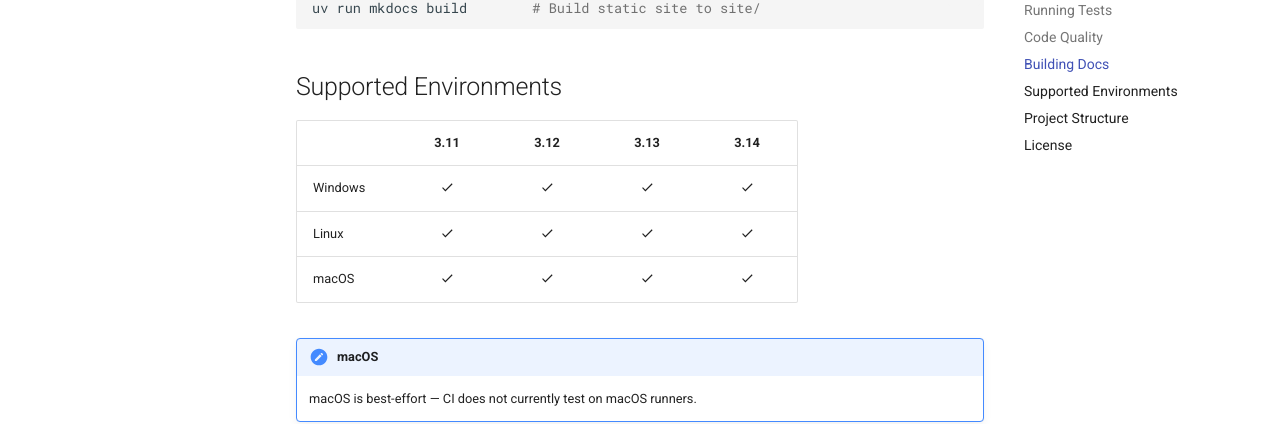
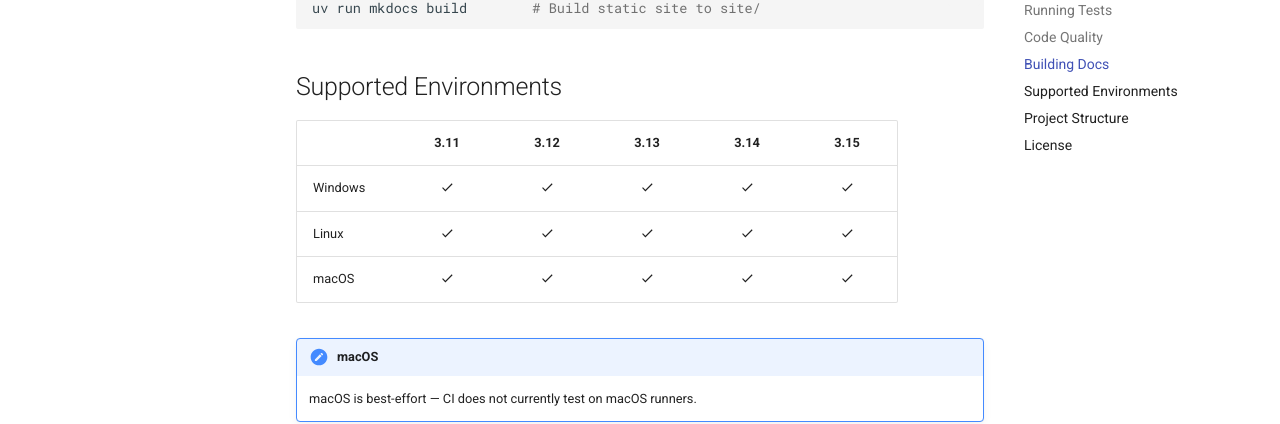
Before and after one commit to hirolau/fillxl, an MkDocs documentation site: the page built from docs/development.md, in a window 1280 px wide and 900 px high, scrolled down 729 px. Shown: the part 125-549 px from the top of the window. Built offline with MkDocs 1.6.1 and Material for MkDocs 9.7.7, drawn with Linux system fonts in a browser that asks for light colours; comment, search, counter and statistics services are not loaded.

Commit message:
ci: add Python 3.15 to the test matrix
Declare and test the new runtime: add the 3.15 classifier, the GitHub
Actions matrix entry, and the nox PYTHONS entry. The requires-python
floor stays at 3.11, so the change is additive and no existing job moves.

Also bump astral-sh/setup-uv from v3 to v10 in the three jobs. That hunk
belongs to this workflow file (it has no other owner) and only affects
CI runner provisioning; nothing changes locally.

Reviewer check: `nox --list` now shows tests-3.15.

Changelog: K1

Co-authored-by: Copilot <223556219+Copilot@users.noreply.github.com>

```diff
--- a/docs/development.md
+++ b/docs/development.md
@@ -35,11 +35,11 @@ uv run mkdocs build        # Build static site to site/
 
 ## Supported Environments
 
-| | 3.11 | 3.12 | 3.13 | 3.14 |
-|---|:---:|:---:|:---:|:---:|
-| Windows | :material-check: | :material-check: | :material-check: | :material-check: |
-| Linux | :material-check: | :material-check: | :material-check: | :material-check: |
-| macOS | :material-check: | :material-check: | :material-check: | :material-check: |
+| | 3.11 | 3.12 | 3.13 | 3.14 | 3.15 |
+|---|:---:|:---:|:---:|:---:|:---:|
+| Windows | :material-check: | :material-check: | :material-check: | :material-check: | :material-check: |
+| Linux | :material-check: | :material-check: | :material-check: | :material-check: | :material-check: |
+| macOS | :material-check: | :material-check: | :material-check: | :material-check: | :material-check: |
 
 !!! note "macOS"
     macOS is best-effort — CI does not currently test on macOS runners.
--- a/noxfile.py
+++ b/noxfile.py
@@ -20,7 +20,7 @@ nox.options.reuse_existing_virtualenvs = True
 # Avoid hardlink failures when cache and .nox are on different drives
 os.environ.setdefault("UV_LINK_MODE", "copy")
 
-PYTHONS = ["3.11", "3.12", "3.13", "3.14"]
+PYTHONS = ["3.11", "3.12", "3.13", "3.14", "3.15"]
 _ENV = {"UV_LINK_MODE": "copy"}
 
 
--- a/pyproject.toml
+++ b/pyproject.toml
@@ -21,6 +21,7 @@ classifiers = [
 	"Programming Language :: Python :: 3.12",
 	"Programming Language :: Python :: 3.13",
 	"Programming Language :: Python :: 3.14",
+	"Programming Language :: Python :: 3.15",
 	"Topic :: Office/Business :: Financial :: Spreadsheet",
 ]
 
```
Also changed, not shown: README.md (+1 -1 lines), 1 other file.
